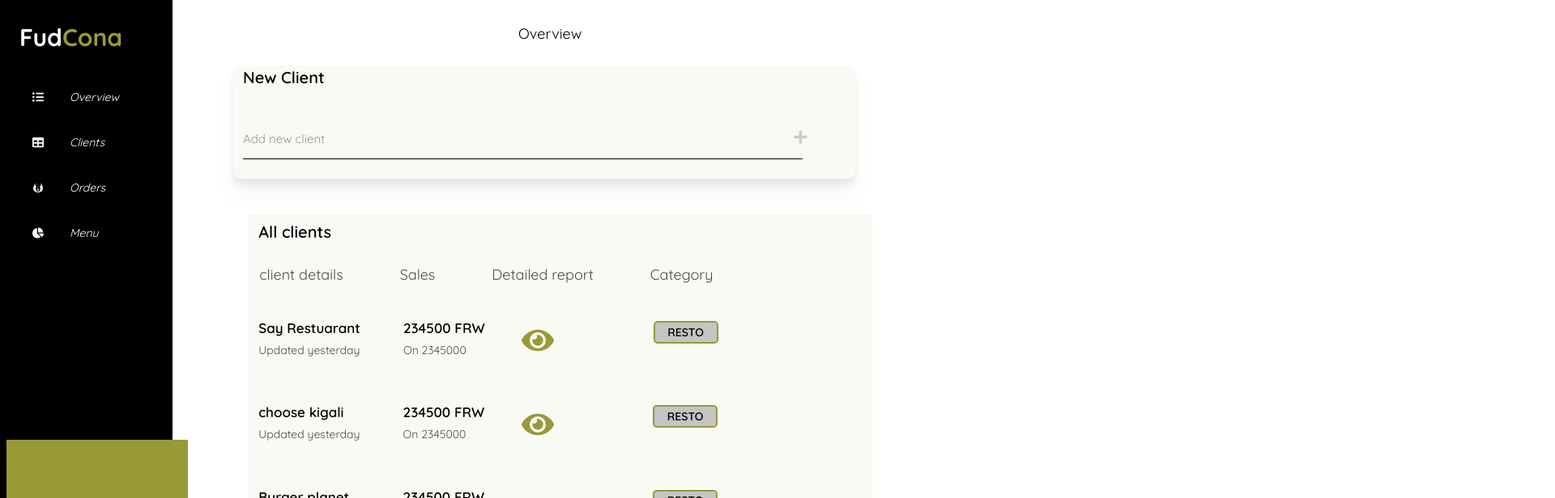
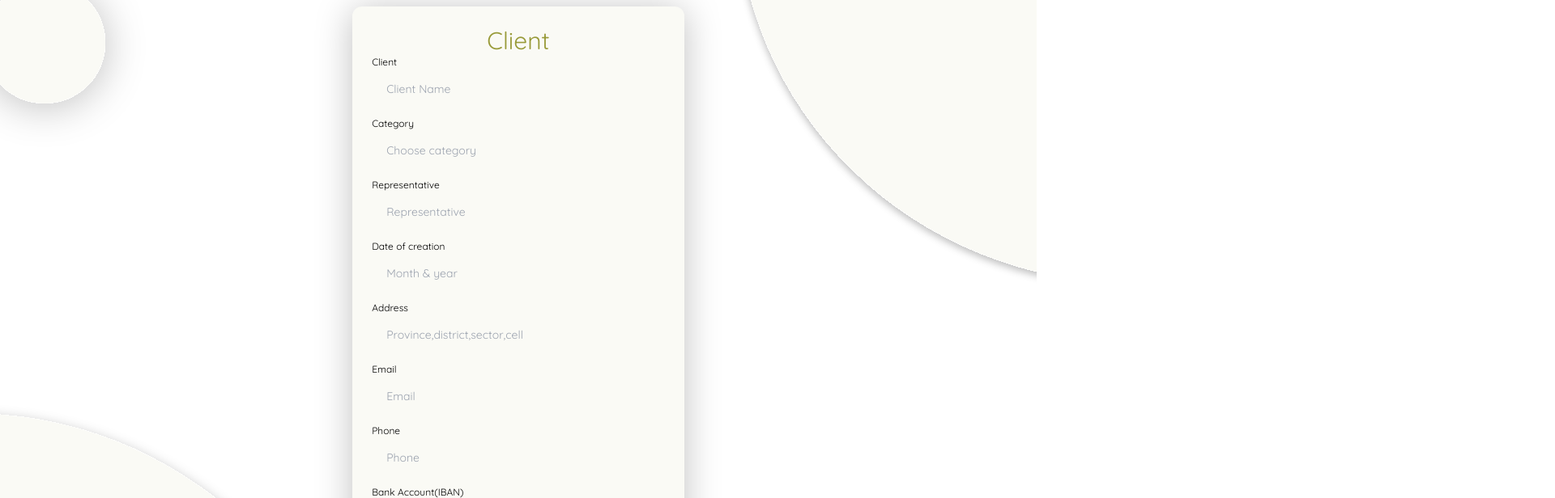
Before and after one commit to Nova-backend/FudCona, a React (Create React App) app: page /clients in a window 1280 px wide. Shown: the top 616 px of the page at 81% size, 1920 px wide, since content can reach past the window. Built offline with nearby package versions, Linux system fonts and the light colour scheme.

Commit message:
add fetch apis

```diff
--- a/src/App.js
+++ b/src/App.js
@@ -6,13 +6,10 @@ import Profile2 from './components/restoProfile2';
 import SignupPage from './components/signupPage';
 import { BrowserRouter as Router, Route, Routes } from 'react-router-dom'
 import Body from './components/body';
-import Sidebar from './components/sidebar';
 import './App.css';
 import Overview from './components/overview';
-import Order from './components/order';
 import OrderContent from './components/orderContent';
-import Clients from './components/clients';
-import Client from './components/clients';
+import Client from './components/client';
 import RestoInfo from './components/RestoInfo'
 function App() {
   return (
@@ -22,13 +19,13 @@ function App() {
           <Route path='/' exact element={<Welcome/>}/>
           <Route path='/signup' exact element={<SignupPage/>}/>
           <Route path='/signin' exact element={<Form/>}/>
-          <Route path='/menu' exact element={ <Overview/>}/>
-          <Route path='/body' exact element={ <Body/>}/>
-          <Route path='/orders' exact element={ <OrderContent />}/>
-          <Route path='/clients' exact element={<Client/>}/>
+          <Route path='/clients' exact element={<Client />}/>
           <Route path='/account' exact element={<Profile />}/>
           <Route path='/profile1' exact element={<Profile2 />}/>
           <Route path='/restoinfo' exact element={<RestoInfo />}/>
+          <Route path='/orders' exact element={ <OrderContent />}/>
+          <Route path='/menu' exact element={ <Overview/>}/>
+
         </Routes>
       </Router>
       </div>
--- a/src/components/client.jsx
+++ b/src/components/client.jsx
@@ -5,18 +5,18 @@ function Client() {
 
   return (
     <div className='h-[100vh] w-[100vw] bg-white' id='formClient'>
-        <div className='h-[80vh] w-[32vw] bg-[#FAFAF5] ml-auto mr-auto mt-24 rounded-xl' id='shadow'>
+        <div className='h-full w-[32vw] bg-[#FAFAF5] ml-auto mr-auto mt-2 rounded-xl' id='shadow'>
         <h1 className='text-[#989A38] text-3xl text-center pt-6 text-bolder'>Client</h1>
         <form action="" >
-            <label htmlFor="">Client</label><input type="text"  placeholder='Client Name'  className='border-b-2 border-b-[#AEAEAE] bg-[#FAFAF5] mt-2 ml-8 w-[28vw] '/>
-            <label htmlFor="">Category</label><input type="text" placeholder='Choose category' className='border-b-2 border-b-[#AEAEAE] bg-[#FAFAF5] ml-8 w-[28vw] mt-2'/>
-            <label htmlFor="">Representative</label><input type="text" placeholder='Representative' className='border-b-2 border-b-[#AEAEAE] bg-[#FAFAF5] ml-8 w-[28vw] mt-2'/>
-            <label htmlFor="">Date of creation</label><input type="text" placeholder='Month & year'  className='border-b-2 border-b-[#AEAEAE] bg-[#FAFAF5] ml-8 w-[28vw] mt-2'/>
-            <label htmlFor="">Address</label><input type="text" placeholder='Province,district,sector,cell' className='border-b-2 border-b-[#AEAEAE] bg-[#FAFAF5] ml-8 w-[28vw] mt-2'/>
-            <label htmlFor="">Email</label><input type="text" placeholder='Email' className='border-b-2 border-b-[#AEAEAE] bg-[#FAFAF5] ml-8 w-[28vw] mt-2'/>
-            <label htmlFor="">Phone</label><input type="text" placeholder='Phone' className='border-b-2 border-b-[#AEAEAE] bg-[#FAFAF5] ml-8 w-[28vw] mt-2'/>
-            <label htmlFor="">Bank Account(IBAN)</label><input type="text"  placeholder='Code' className='border-b-2 border-b-[#AEAEAE] bg-[#FAFAF5] ml-8 w-[28vw] mt-2 '/>
-            <button type='submit' className='h-14 w-40 bg-[#989A38] text-white ml-56 mt-6 hover:bg-white  border-2 border-[#989A38] hover:text-[#989A38]'>Add Client</button>
+            <label htmlFor="">Client</label><input type="text"  placeholder='Client Name'  className='border-b-2 border-b-[#AEAEAE] bg-[#FAFAF5] ml-8 w-[28vw] text-sm '/>
+            <label htmlFor="">Category</label><input type="text" placeholder='Choose category' className='border-b-2 border-b-[#AEAEAE] bg-[#FAFAF5] ml-8 w-[28vw] text-sm'/>
+            <label htmlFor="">Representative</label><input type="text" placeholder='Representative' className='border-b-2 border-b-[#AEAEAE] bg-[#FAFAF5] ml-8 w-[28vw] text-sm'/>
+            <label htmlFor="">Date of creation</label><input type="text" placeholder='Month & year'  className='border-b-2 border-b-[#AEAEAE] bg-[#FAFAF5] ml-8 w-[28vw] text-sm'/>
+            <label htmlFor="">Address</label><input type="text" placeholder='Province,district,sector,cell' className='border-b-2 border-b-[#AEAEAE] bg-[#FAFAF5] ml-8 w-[28vw] text-sm'/>
+            <label htmlFor="">Email</label><input type="text" placeholder='Email' className='border-b-2 border-b-[#AEAEAE] bg-[#FAFAF5] ml-8 w-[28vw] text-sm'/>
+            <label htmlFor="">Phone</label><input type="text" placeholder='Phone' className='border-b-2 border-b-[#AEAEAE] bg-[#FAFAF5] ml-8 w-[28vw] text-sm'/>
+            <label htmlFor="">Bank Account(IBAN)</label><input type="text"  placeholder='Code' className='border-b-2 border-b-[#AEAEAE] bg-[#FAFAF5] ml-8 w-[28vw] text-sm'/>
+            <button type='submit' className='h-8 w-40 bg-[#989A38] text-white ml-32 hover:bg-white  border-2 border-[#989A38] hover:text-[#989A38] rounded-sm'>Add Client</button>
          </form>
 
 </div>
--- a/src/components/clients.jsx
+++ b/src/components/clients.jsx
@@ -2,7 +2,7 @@ import Feed from "./feed";
 import Left from "./left";
 import Sidebar from "./sidebar";
 
-function Client(){
+function Clients(){
     return(
         <div>
         <Sidebar/>
@@ -10,4 +10,4 @@ function Client(){
         </div>
     )
 }
-export default Client;
+export default Clients;
--- a/src/components/orderContent.jsx
+++ b/src/components/orderContent.jsx
@@ -1,5 +1,6 @@
 // import React from 'react'
-import Order from './order'
+import Order from './order';
+
 
 function OrderContent() {
   const orders = [{
--- a/src/index.css
+++ b/src/index.css
@@ -8,12 +8,13 @@
 
 #formClient label{
    display: block;
-   padding-top: 1em;
    padding-left: 2em;
+   font-size: 12px;
 
 }
 #formCLient input{
    background-color: #5c5c2b;
    width: 20vw;
+   font-size: 12px;
 
 }
```
